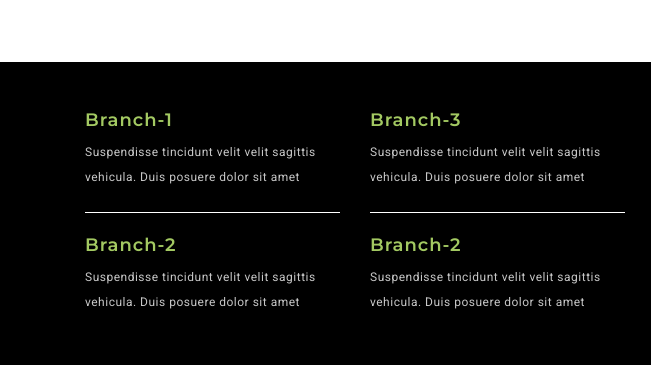
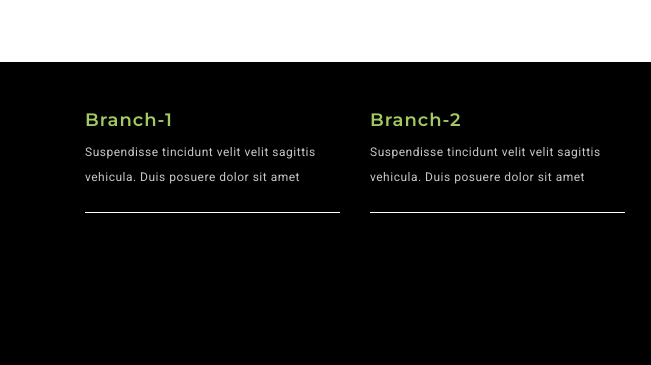
Before and after one commit to mohsinrazaq/SolarRaysInt, a plain HTML site: page index.html in a window 1280 px wide. Shown: the part 5979-6344 px from the top of the page, 0-651 px from the left. Drawn offline with Linux system fonts and the light colour scheme.

Commit message:
working on branch section in footer

```diff
--- a/index.html
+++ b/index.html
@@ -868,25 +868,13 @@
                         <p>Suspendisse tincidunt velit velit sagittis vehicula. Duis posuere dolor sit amet</p>
                     </div>
                     <div class="line-footer"></div>
-                    <div class=" footer-bottom">
-                        <h4>Branch-2</h4>
-                        <div class="footer-top mt-2">
-                            <p>Suspendisse tincidunt velit velit sagittis vehicula. Duis posuere dolor sit amet</p>
-                        </div>
-                    </div>
                 </div>
                 <div class="col-lg-3 col-md-6 col-sm-6 footer-bottom">
-                    <h4>Branch-3</h4>
+                    <h4>Branch-2</h4>
                     <div class="footer-top mt-2">
                         <p>Suspendisse tincidunt velit velit sagittis vehicula. Duis posuere dolor sit amet</p>
                     </div>
                     <div class="line-footer"></div>
-                    <div class=" footer-bottom">
-                        <h4>Branch-2</h4>
-                        <div class="footer-top mt-2">
-                            <p>Suspendisse tincidunt velit velit sagittis vehicula. Duis posuere dolor sit amet</p>
-                        </div>
-                    </div>
                 </div>
                 <div class="col-lg-3 col-md-6 col-sm-6 footer-bottom">
                     <h4> Contact Us</h4>
```
